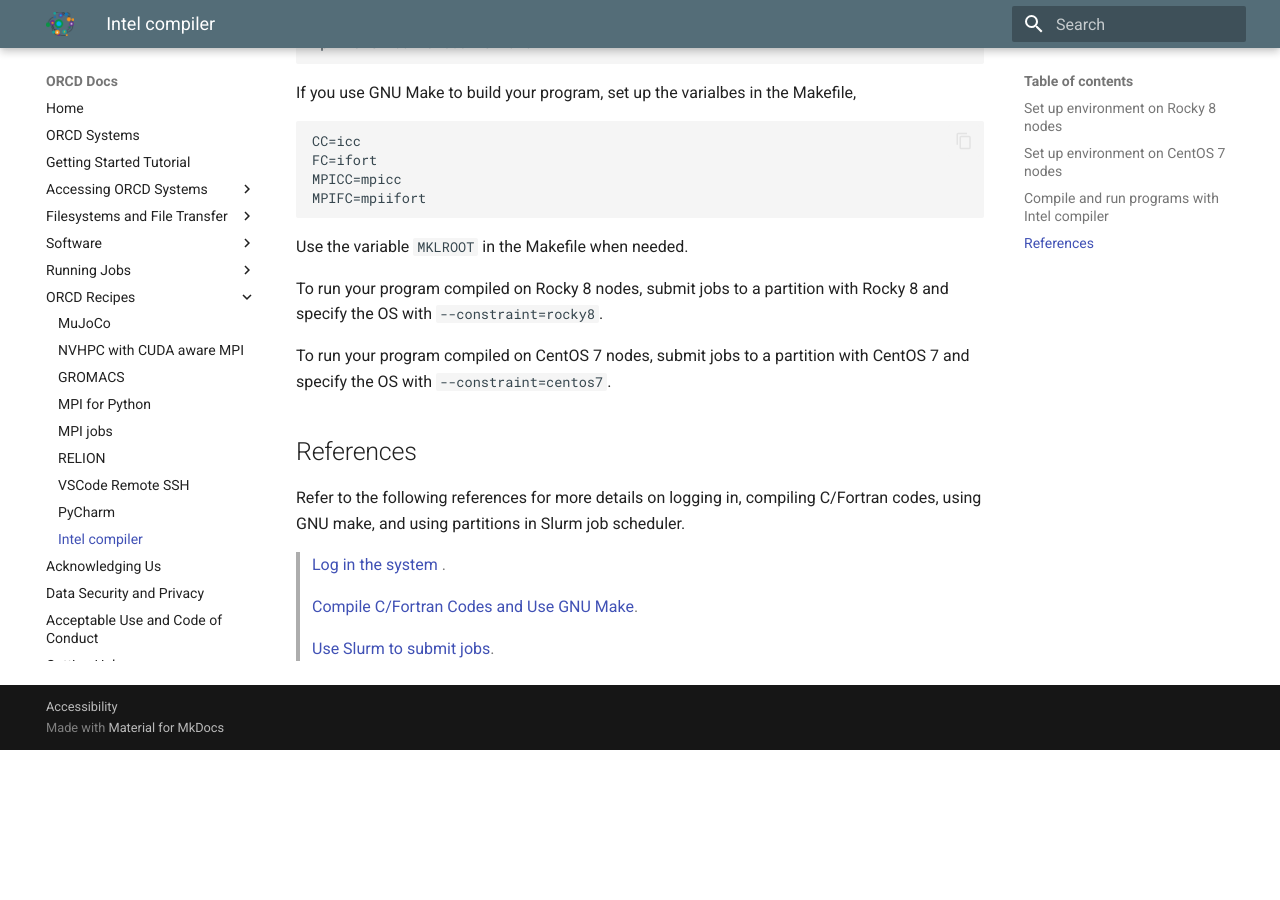
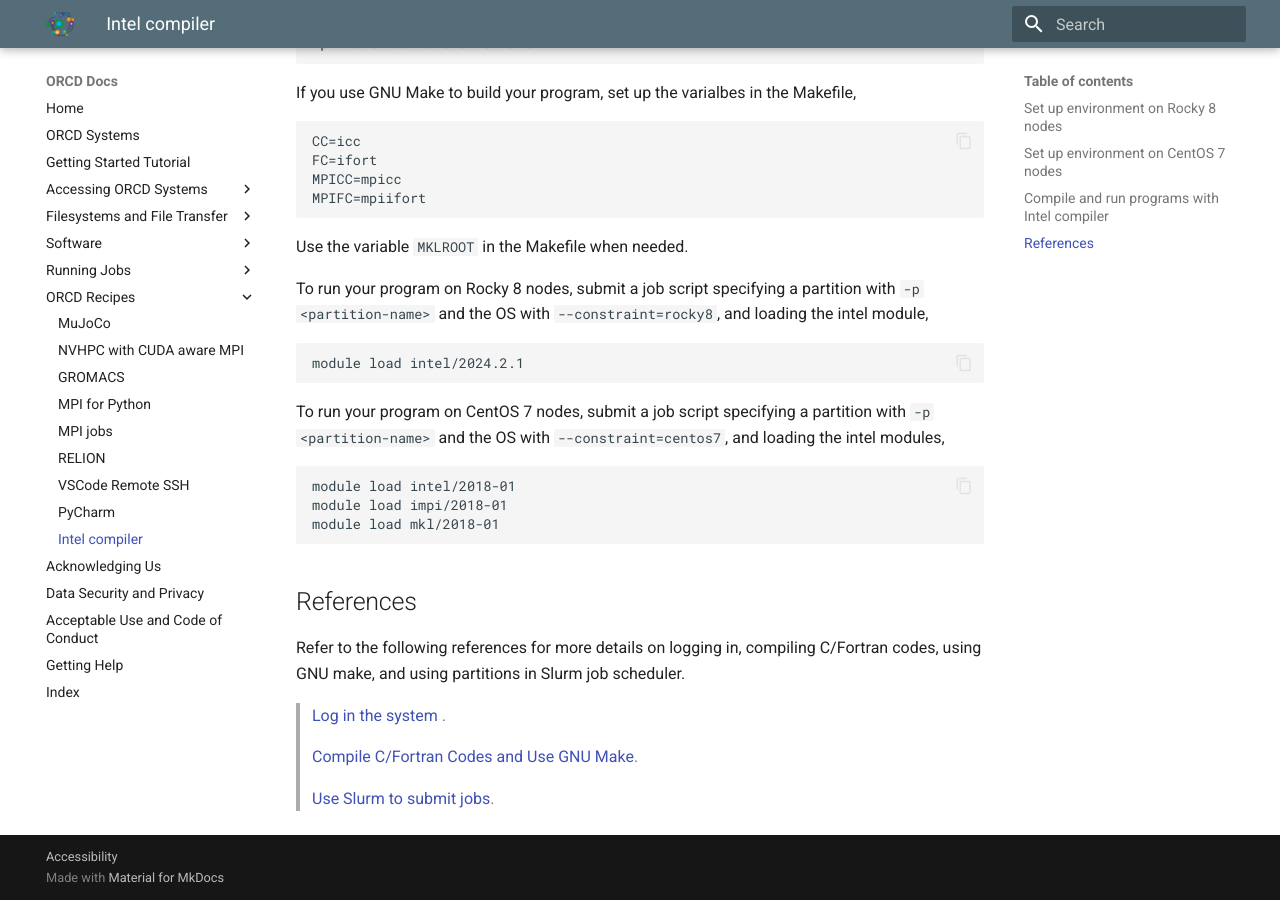
Before and after one commit to mit-orcd/orcd-docs-edit, an MkDocs documentation site: the page built from docs/recipes/intel.md, in a window 1280 px wide and 900 px high, scrolled down 1786 px. Built offline with MkDocs 1.6.1 and Material for MkDocs 9.7.7, drawn with Linux system fonts in a browser that asks for light colours; before the commit the page ends 2536 px from its top, so only the background shows below that; some of the changed text lies outside the part shown.

Commit message:
edit intel

````diff
--- a/docs/recipes/intel.md
+++ b/docs/recipes/intel.md
@@ -21,7 +21,7 @@
 
 Load an intel module,
 ```
-intel/2024.2.1
+module load intel/2024.2.1
 ```
 
 Check commands for intel compiler and MPI and environment variables for MKL are ready for use,
@@ -89,9 +89,17 @@
 ```
 Use the variable `MKLROOT` in the Makefile when needed.
 
-To run your program compiled on Rocky 8 nodes, submit jobs to a partition with Rocky 8 and specify the OS with `--constraint=rocky8`.
+To run your program on Rocky 8 nodes, submit a job script specifying a partition with `-p <partition-name>` and the OS with `--constraint=rocky8`, and loading the intel module,
+```
+module load intel/2024.2.1
+```
 
-To run your program compiled on CentOS 7 nodes, submit jobs to a partition with CentOS 7 and specify the OS with `--constraint=centos7`.
+To run your program on CentOS 7 nodes, submit a job script specifying a partition with `-p <partition-name>` and the OS with `--constraint=centos7`, and loading the intel modules,
+```
+module load intel/2018-01
+module load impi/2018-01
+module load mkl/2018-01
+```
 
 
 ## References
````
